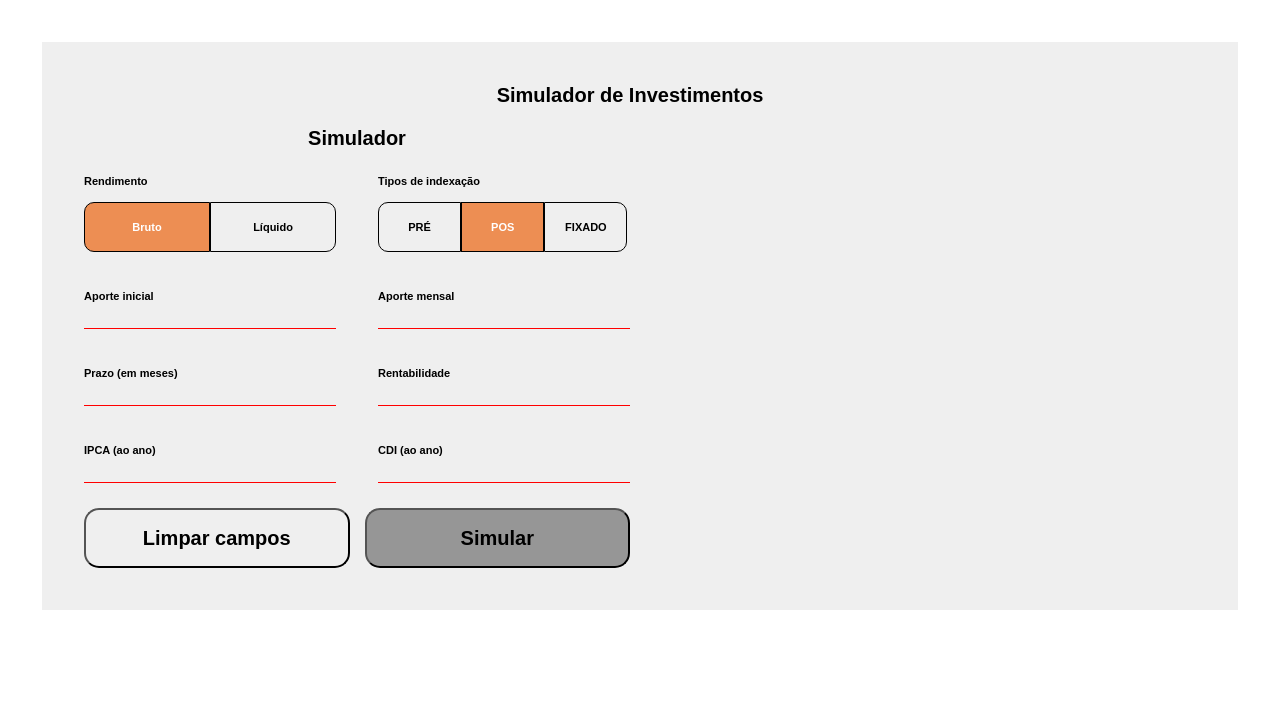
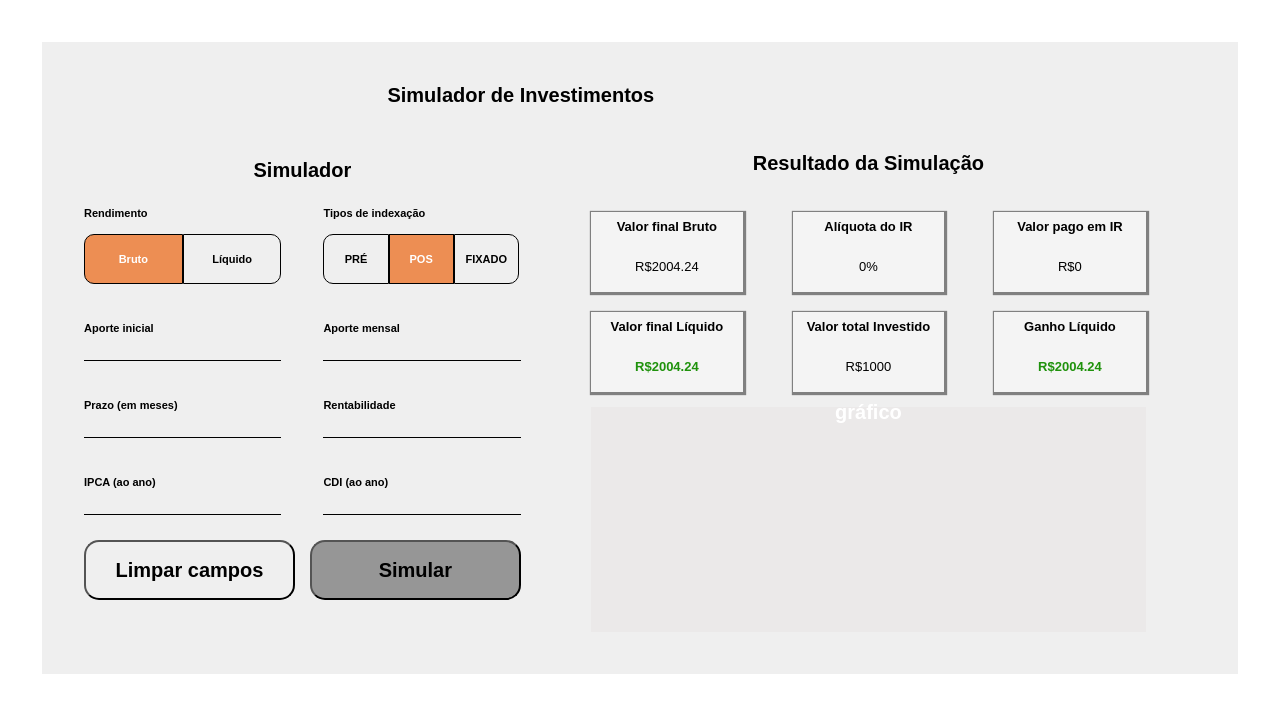
Before and after one commit to romulodev08/EQI-investimentos-desafio, a React (Create React App) app in the folder simulador-de-investimentos/: page / in a window 1280 px wide. Both pictures are taken after a click on the button "Simular". Shown: the top 712 px of the page. Built offline with nearby package versions, Linux system fonts and the light colour scheme; data requests are answered from the project's data file.

Commit message:
organização dos componentes concluida

```diff
--- a/simulador-de-investimentos/src/componentes/app.jsx
+++ b/simulador-de-investimentos/src/componentes/app.jsx
@@ -31,6 +31,7 @@ export default class Simulador extends Component {
         })
     }
     validarCampos(){
+        /*
 		const campos = document.querySelectorAll("[required]")
         let preenchidos = false
         for(let i = 0; i < campos.length; i++) {
@@ -41,8 +42,9 @@ export default class Simulador extends Component {
                 campos[i].style.borderBottomColor = "black"
                 preenchidos = true
             }
-        }
+        }*/
         setInterval(() => {
+            let preenchidos = true
             if(preenchidos) {
                 this.simular()
             }
@@ -109,32 +111,32 @@ export default class Simulador extends Component {
                     <h2>Resultado da Simulação</h2>
                     <div id="valores">
                         <div className="card">
-                            <h3>Valor final Bruto</h3>
-                            <p>R${ this.state.resultadoDaSimulação.valorFinalBruto }</p>
+                            <h3 className="cardChild">Valor final Bruto</h3>
+                            <p className="cardChild">R${ this.state.resultadoDaSimulação.valorFinalBruto }</p>
                         </div>
                         <div className="card">
-                            <h3>Alíquota do IR</h3>
-                            <p>{this.state.resultadoDaSimulação.aliquotaIR}%</p>
+                            <h3 className="cardChild">Alíquota do IR</h3>
+                            <p className="cardChild">{this.state.resultadoDaSimulação.aliquotaIR}%</p>
                         </div>
                         <div className="card">
-                            <h3>Valor pago em IR</h3>
-                            <p>{this.state.resultadoDaSimulação.valorPagoIR}</p>
+                            <h3 className="cardChild">Valor pago em IR</h3>
+                            <p className="cardChild">R${this.state.resultadoDaSimulação.valorPagoIR}</p>
                         </div>
                         <div className="card">
-                            <h3>Valor final Líquido</h3>
-                            <p>{this.state.resultadoDaSimulação.valorFinalLiquido}</p>
+                            <h3 className="cardChild">Valor final Líquido</h3>
+                            <p className="cardChild"><mark>R${this.state.resultadoDaSimulação.valorFinalLiquido}</mark></p>
                         </div>
                         <div className="card">
-                            <h3>Valor total Investido</h3>
-                            <p>{this.state.resultadoDaSimulação.valorTotalInvestido}</p>
+                            <h3 className="cardChild">Valor total Investido</h3>
+                            <p className="cardChild">R${this.state.resultadoDaSimulação.valorTotalInvestido}</p>
                         </div>
                         <div className="card">
-                            <h3>Ganho Líquido</h3>
-                            <p>{this.state.resultadoDaSimulação.valorFinalLiquido}</p>
+                            <h3 className="cardChild">Ganho Líquido</h3>
+                            <p className="cardChild"><mark>R${this.state.resultadoDaSimulação.valorFinalLiquido}</mark></p>
                         </div>
                     </div>
                     <div id="grafico">
-
+                        gráfico
                     </div>
                 </div>
 
--- a/simulador-de-investimentos/src/estilos/app.css
+++ b/simulador-de-investimentos/src/estilos/app.css
@@ -18,7 +18,6 @@ input[type = "number"] {
     position: absolute;
     left: 0;
     right: 0;
-
     display: grid;
     padding: 10px;
     margin: 10px;
@@ -31,7 +30,7 @@ input[type = "number"] {
 }
 .containerSimulador {
     margin: auto;
-    width: 100%;
+    min-width: fit-content;
 }
 #formulário {
     display: grid;
@@ -117,10 +116,6 @@ input[id="r3indexação"]:checked ~ #indexação3 {
     background-color: #ed8e53;
     color: white;
 }
-.containerSimulador {
-    width: 50%;
-    min-width: fit-content;
-}
 .containerDePreenchimento {
     padding: 15px 0;
 }
@@ -142,11 +137,60 @@ input[id="r3indexação"]:checked ~ #indexação3 {
 input[required] ~ #botoesContainer > .botoes:nth-child(2){
     background-color: #ed8e53;
 }
+
+.resultado {
+    display: grid;
+    height: 100%;
+    margin-top: 25px;
+    row-gap: 15px;
+    grid-template-rows: 1fr 4fr 5fr;
+}
+.resultado > h2 {
+    text-align: center;
+}
+#valores {
+    display: grid;
+    grid-template-columns: 1fr;
+    gap: 20px 50px;
+}
+.card {
+    width: 100%;
+    height: 80px;
+    text-align: center;
+    padding: 7px 14px;
+    background-color: #f4f4f4;
+    box-shadow: 1px 1px 1px 2px grey;
+}
+.cardChild {
+    font: 700 13px Arial;
+
+}
+.cardChild > mark {
+    font: bold 13px Arial;
+    background-color: transparent;
+    color: #1f920c;
+}
+.card > .cardChild:last-child {
+    margin-top: 25px;
+    font: normal 13px Arial;
+}
+#grafico {
+    background-color: #ebe9e9;
+    color: white;
+    text-align: center;
+    line-height: 50%;
+}
+
 @media(min-width: 440px) {
     #conteúdo {
         padding: 42px;
         margin: 42px;
     }
+    #valores {
+        display: grid;
+        grid-template-columns: 1fr 1fr;
+    }
+
 }
 @media(min-width: 600px) {
     #formulário {
@@ -163,10 +207,18 @@ input[required] ~ #botoesContainer > .botoes:nth-child(2){
     #botoesContainer {
         grid-column: 1/3;
     }
+    #valores {
+        display: grid;
+        grid-template-columns: 1fr 1fr 1fr;
+    }
+    .resultado {
+        height: auto;
+        grid-template-rows: 1fr 4fr 5fr;
+    }
 }
-@media(min-width: 902px) {
+@media(min-width: 1070px) {
     #conteúdo {
-        grid-template-columns: 1fr 1fr;
+        grid-template-columns: 2fr 3fr;
         gap: 20px;
     }
     #conteúdo > h1 {
@@ -180,5 +232,4 @@ input[required] ~ #botoesContainer > .botoes:nth-child(2){
     #formulário {
         grid-column: 1;
     }
-
 }
```
